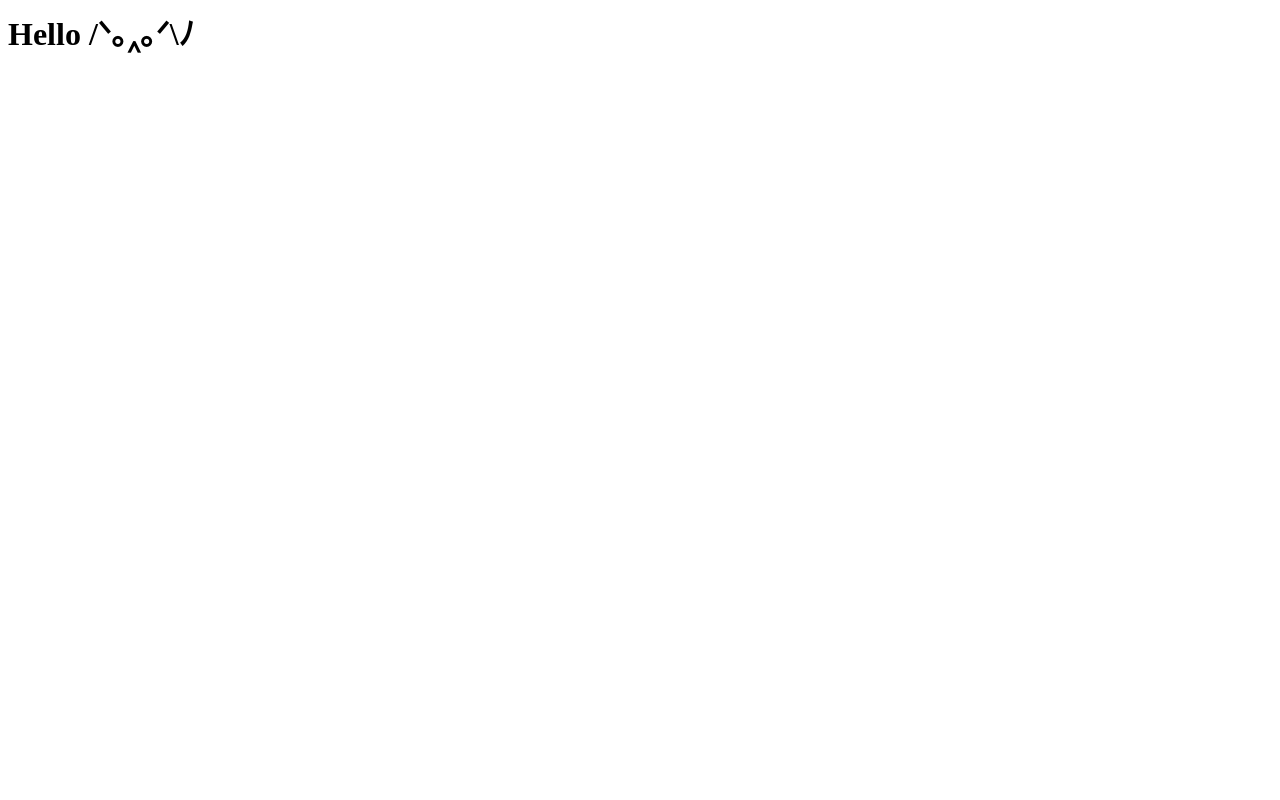
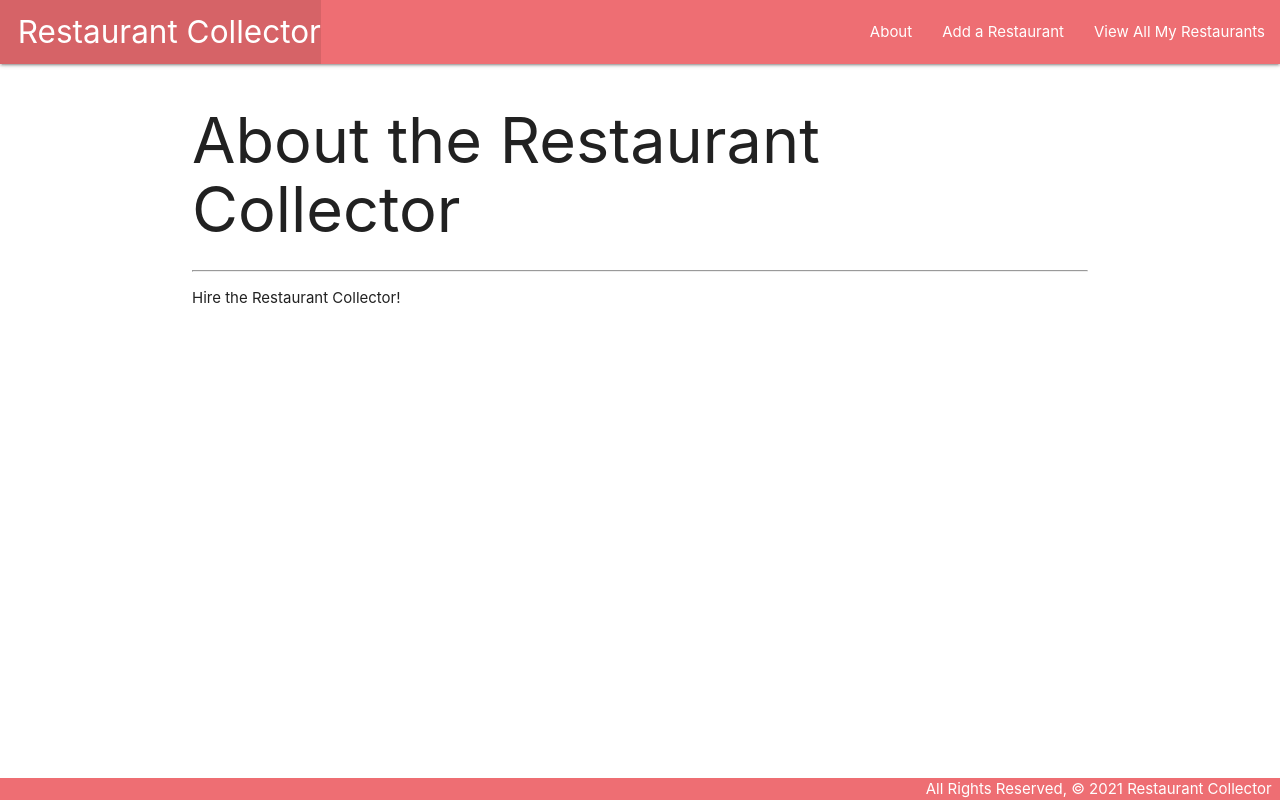
Before and after one commit to jirehlau/Finch-Collector-Part-3, a Django app: page / in a window 1280 px wide. Before the commit the page is almost empty. Run offline with Django 3.2, Linux system fonts and the light colour scheme.

Commit message:
add restaurant nav created and linked

```diff
--- a/main_app/templates/base.html
+++ b/main_app/templates/base.html
@@ -18,7 +18,8 @@
           <li><a href="/" class="left brand-logo">&nbsp;&nbsp;Restaurant Collector</a></li>
         </ul>
         <ul class="right">
-          <li><a href="/about">About</a></li>
+          <li><a href="/">About</a></li>
+          <li><a href="/restaurants/create_form">Add a Restaurant</a></li>
           <li><a href="/restaurants">View All My Restaurants</a></li>
         </ul>
       </div>
--- a/main_app/templates/create_form.html
+++ b/main_app/templates/create_form.html
@@ -2,7 +2,7 @@
 
 {% block content %}
 <form method="POST" action="/restaurants/submit_create_form">
-    % csrf_token %
+    {% csrf_token %}
     Name: <input name="name" />
     Cuisine: <input name="cuisine" />
     Description: <input name="description" />
--- a/main_app/urls.py
+++ b/main_app/urls.py
@@ -2,8 +2,8 @@ from django.urls import path
 from . import views
 
 urlpatterns = [
-    path('', views.home, name='home'),
-    path('about/', views.about, name='about'),
+    # path('', views.home, name='home'),
+    path('', views.about, name='about'),
     path('restaurants/', views.restaurants_index, name='index'),
     path('restaurants/<int:r_id>/', views.restaurants_detail, name='detail'),
     # create form 1 - deliver a form
--- a/main_app/views.py
+++ b/main_app/views.py
@@ -16,6 +16,7 @@ def submit_create_form(request):
     cuisine=request.POST['cuisine'],
     capacity=request.POST['capacity'],
   )
+  return redirect('/restaurants')
 
 # Define the home view
 def home(request):
```
